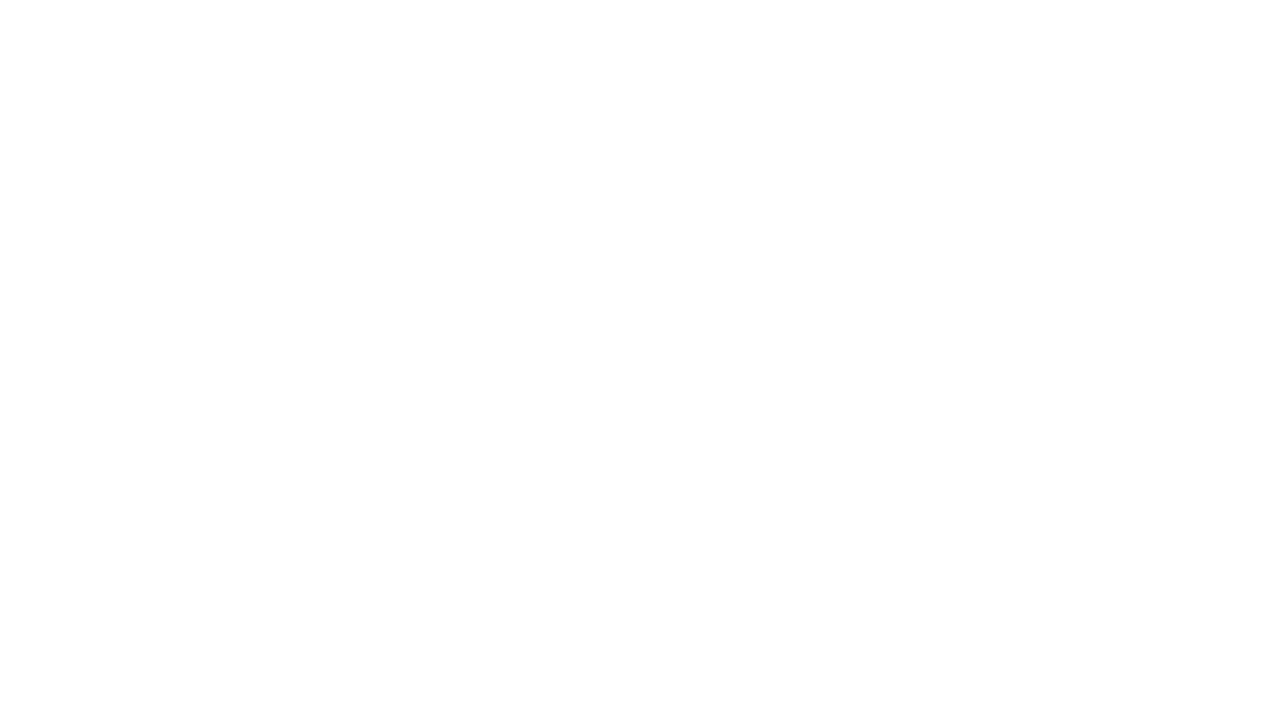
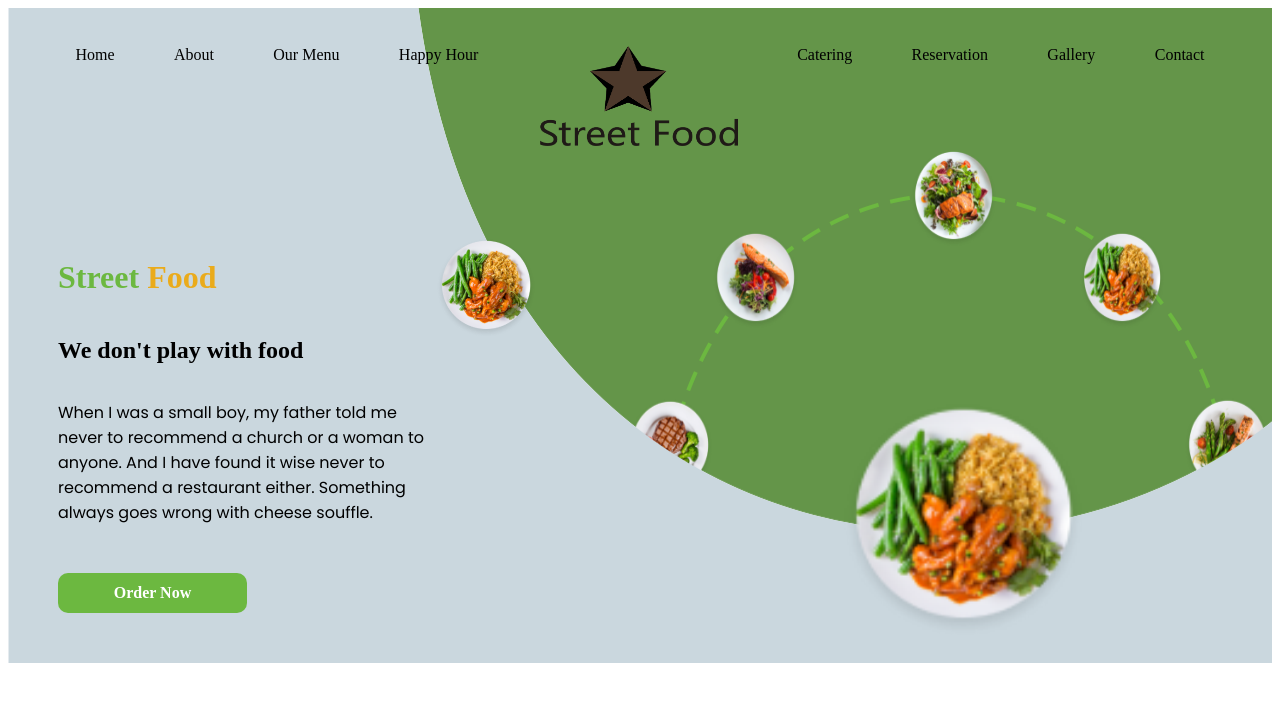
Before and after one commit to evansceo/StreetFood-Website, a plain HTML site: page index.html in a window 1280 px wide. Drawn offline with Linux system fonts and the light colour scheme; files whose address does not match are found by name.

Commit message:
second commit

```diff
--- a/index.html
+++ b/index.html
@@ -10,3 +10,35 @@
 <link href="https://fonts.googleapis.com/css2?family=Poppins&display=swap" rel="stylesheet">
     <link rel="stylesheet" href="index.css">
 </head>
+<body>
+    <header>
+        <nav>
+            <div>Home</div>
+            <div>About</div>
+            <div>Our Menu</div>
+            <div>Happy Hour</div>
+            <div> <img id="logos" src="Pics/streetfood logo.png" alt="logoimg"> </div>
+            <div>Catering</div>
+            <div>Reservation</div>
+            <div>Gallery</div>
+            <div>Contact</div>
+        </nav>
+
+        <div id="logo">
+            <div>
+                <div id="upleft">
+                    <h1><span>Street</span> Food</h1>
+                    <h2>We don't play with food</h2>
+                    <div id="stp"><p>When I was a small boy, my father told me never to recommend a church or a woman to anyone. And I have found it wise never to recommend a restaurant either. Something always goes wrong with cheese souffle.</p></div>
+                    <div id="OrderNow">
+                        <strong>Order Now</strong>
+                    </div>
+                </div>
+            </div>
+            <div>
+                <div id="plates">
+                    <img src="file:///home/access/Downloads/image%205.png" alt="">
+                    <img src="file:///home/access/Downloads/image%203.png" alt="">
+            </div>
+        </div>
+    </header>
```
